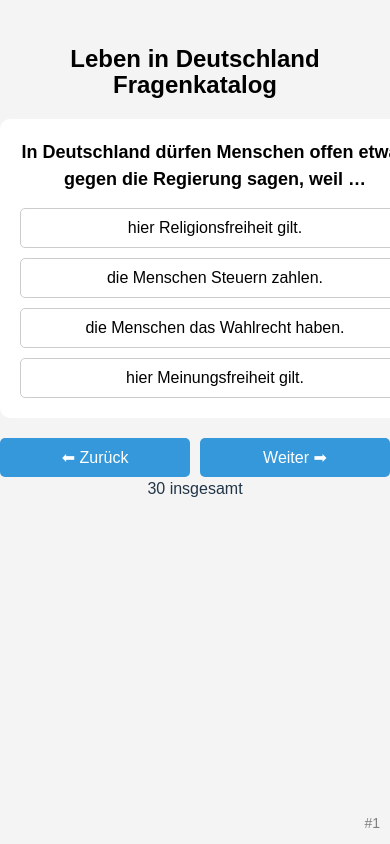
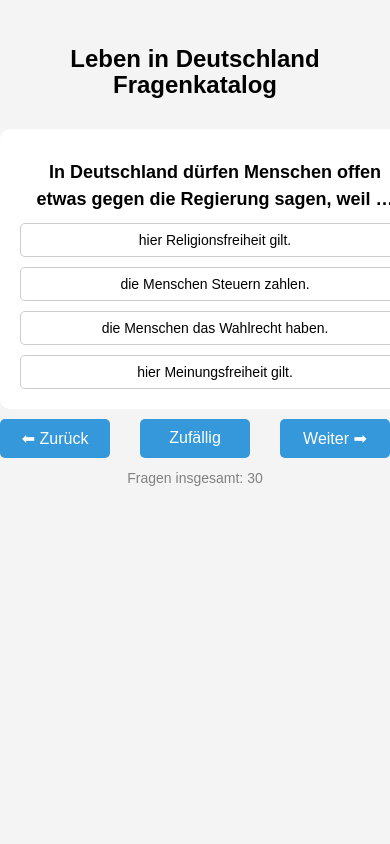
Before and after one commit to roieshalom/BETU, a React (Vite) app in the folder my-project/: page / in a window 390 px wide. Shown: the top 844 px of the page. Built offline with nearby package versions, Linux system fonts and the light colour scheme.

Commit message:
card css

```diff
--- a/my-project/src/App.css
+++ b/my-project/src/App.css
@@ -1,3 +1,4 @@
+/* Global styles */
 body {
   font-family: Arial, sans-serif;
   text-align: center;
@@ -10,6 +11,7 @@ body {
   min-height: 100vh;
 }
 
+/* Wrapper to center everything */
 .wrapper {
   width: 100%;
   display: flex;
@@ -18,18 +20,22 @@ body {
   padding: 20px 0;
 }
 
+/* Title styling */
 .page-title {
   font-size: 24px;
-  margin-bottom: 10px;
+  margin-bottom: 20px;
   color: black;
   background: #f4f4f4;
   padding: 10px;
   width: 100%;
+  text-align: center;
 }
 
+/* White card container with fixed size */
 .container {
+  width: 90%;
   max-width: 400px;
-  width: 90%;
+  height: 500px; /* Fixed height */
   padding: 20px;
   background: white;
   box-shadow: 0px 4px 10px rgba(0, 0, 0, 0.1);
@@ -38,35 +44,41 @@ body {
   display: flex;
   flex-direction: column;
   align-items: center;
-  justify-content: center;
-  min-height: 400px; /* Fixed height */
-  height: 450px; /* Ensures no jumping */
+  justify-content: space-between;
 }
 
+/* Flashcard content */
 .flashcard {
   width: 100%;
   height: 100%;
   display: flex;
   flex-direction: column;
-  justify-content: space-between; /* Adjusts content position */
+  justify-content: space-between;
   align-items: center;
   padding: 20px;
   border-radius: 10px;
   background: white;
   position: relative;
-  overflow: hidden; /* Prevents text from spilling */
+  overflow: hidden;
 }
 
+/* Question styling */
 .question {
   font-size: 18px;
   font-weight: bold;
-  margin-bottom: 15px;
   color: black;
   text-align: center;
-  word-wrap: break-word; /* Ensures text wraps inside the card */
+  word-wrap: break-word;
   overflow-wrap: break-word;
+  flex-grow: 1;
+  display: flex;
+  align-items: center; /* Centers vertically */
+  justify-content: center;
+  padding: 10px;
+  max-width: 100%;
 }
 
+/* Ensures options fit properly */
 .options {
   display: flex;
   flex-direction: column;
@@ -74,6 +86,7 @@ body {
   gap: 10px;
 }
 
+/* Button styles */
 .option-button {
   background: white;
   color: black;
@@ -99,17 +112,19 @@ body {
   color: white;
 }
 
+/* Fixed width for all buttons to prevent movement */
 .controls {
   display: flex;
   justify-content: space-between;
   width: 100%;
   max-width: 400px;
-  margin-top: 20px;
+  margin-top: 10px;
   gap: 10px;
 }
 
 .controls button {
   flex: 1;
+  min-width: 120px; /* Fixed button width */
   padding: 10px 15px;
   border: none;
   background: #3498db;
@@ -123,10 +138,46 @@ body {
   background: #2980b9;
 }
 
+/* Space for random button */
+.random-button {
+  margin: 0 20px;
+}
+
+/* Question number inside card, lower right */
 .question-number {
-  font-size: 14px;
+  font-size: 12px;
   color: gray;
   position: absolute;
   bottom: 10px;
   right: 10px;
 }
+
+/* Total questions below buttons */
+.total-questions {
+  font-size: 14px;
+  color: gray;
+  margin-top: 10px;
+}
+
+/* Ensures everything looks good on mobile */
+@media (max-width: 480px) {
+  .container {
+    width: 95%;
+    height: 450px; /* Adjusted for smaller screens */
+  }
+
+  .controls {
+    flex-direction: row;
+    flex-wrap: wrap;
+    gap: 10px;
+  }
+
+  .option-button {
+    font-size: 14px;
+    padding: 8px;
+  }
+
+  .controls button {
+    min-width: 100px; /* Adjust button width for small screens */
+  }
+}
--- a/my-project/src/App.jsx
+++ b/my-project/src/App.jsx
@@ -42,6 +42,11 @@ const App = () => {
         setCurrentIndex((prev) => (prev - 1 + questions.length) % questions.length);
     };
 
+    const randomQuestion = () => {
+        resetState();
+        setCurrentIndex(Math.floor(Math.random() * questions.length));
+    };
+
     const resetState = () => {
         setSelectedAnswer(null);
         setIsAnswered(false);
@@ -53,7 +58,10 @@ const App = () => {
 
             <div className="flashcard-container">
                 <div className="flashcard">
+                    {/* Display the question */}
                     <div className="question">{currentQuestion.question}</div>
+
+                    {/* Display answer options */}
                     <div className="options">
                         {currentQuestion.options.map((option, index) => (
                             <button
@@ -74,18 +82,21 @@ const App = () => {
                             </button>
                         ))}
                     </div>
+
+                    {/* Display question number inside the card (bottom-right) */}
+                    <div className="question-number">#{currentIndex + 1}</div>
                 </div>
             </div>
 
+            {/* Navigation buttons with a larger gap for random */}
             <div className="controls">
                 <button onClick={prevQuestion}>⬅ Zurück</button>
+                <button className="random-button" onClick={randomQuestion}>Zufällig</button>
                 <button onClick={nextQuestion}>Weiter ➡</button>
             </div>
 
-            <div className="question-info">
-                <div className="question-number">#{currentIndex + 1}</div>
-                <div className="question-count">{questions.length} insgesamt</div>
-            </div>
+            {/* Total questions count (Below the buttons) */}
+            <div className="total-questions">Fragen insgesamt: {questions.length}</div>
         </div>
     );
 };
```
